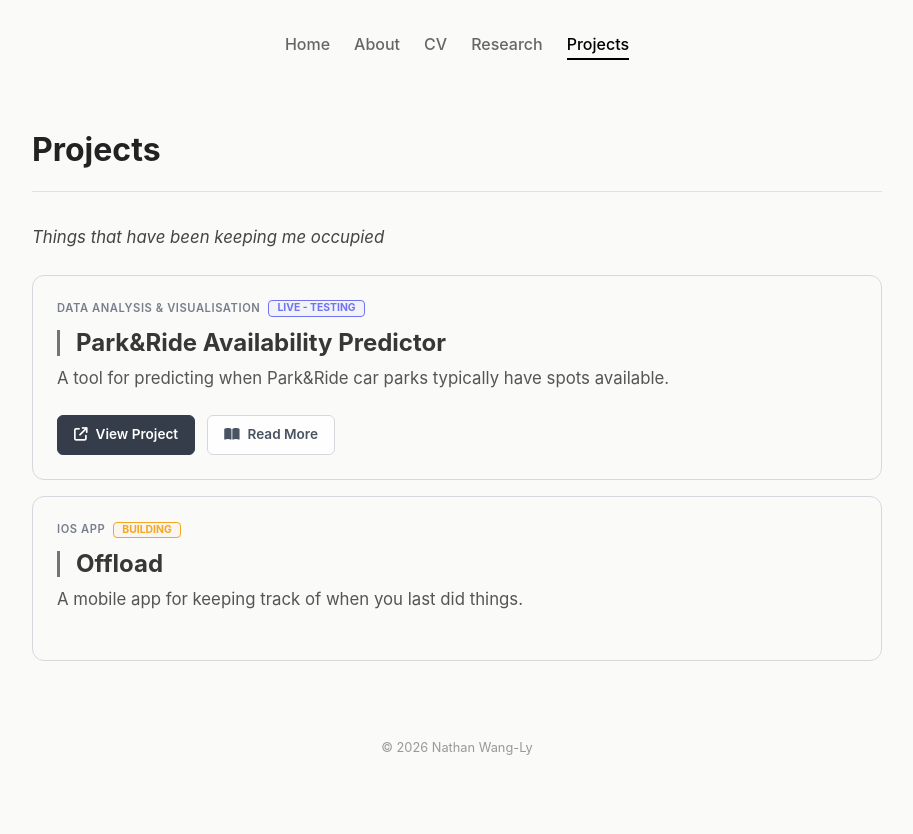
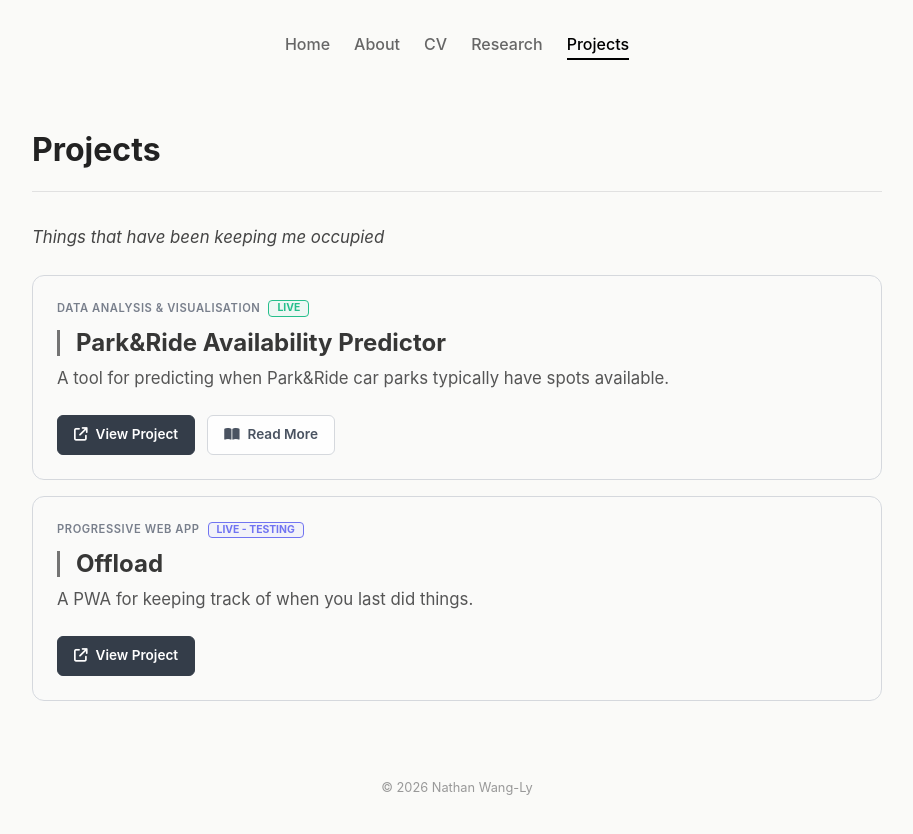
Before and after one commit to nathanwangly/nathanwangly.github.io, a Jekyll site: the page built from projects.md, in a window 1280 px wide. Shown: the top 834 px of the page, without its empty margins (183-1096 px from the left). Built offline with Jekyll 4.4.1, drawn with Linux system fonts in a browser that asks for light colours.

Commit message:
Update project list

```diff
--- a/_data/projects.yml
+++ b/_data/projects.yml
@@ -1,11 +1,12 @@
 - name: "Park&Ride Availability Predictor"
   description: "A tool for predicting when Park&Ride car parks typically have spots available."
   tag: "Data Analysis & Visualisation"
-  status: "Live - Testing"
+  status: "Live"
   project_url: "/projects/parknride-tracker/"
   post_url: "/posts/2026/02/14/parknride-tracker/"
 
 - name: "Offload"
-  description: "A mobile app for keeping track of when you last did things."
-  tag: "iOS App"
-  status: "Building"
+  description: "A PWA for keeping track of when you last did things."
+  tag: "Progressive Web App"
+  status: "Live - Testing"
+  project_url: "https://offload-web-app.vercel.app"
```
